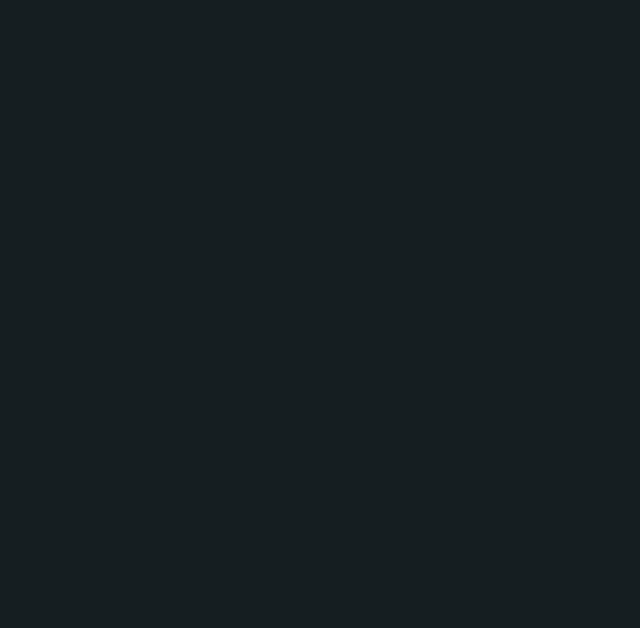
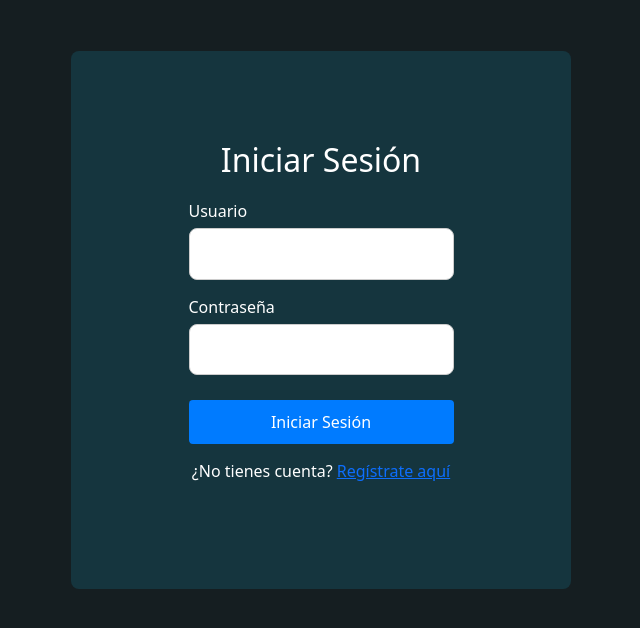
Before and after one commit to Roberto-av/reporte-ciudadano-front, a React (Create React App) app: page /login in a window 1280 px wide. Before the commit this address had no page. Shown: the top 628 px of the page, without its empty margins (319-959 px from the left). Built offline with nearby package versions, Linux system fonts and the light colour scheme.

Commit message:
Create login page

```diff
--- a/src/App.js
+++ b/src/App.js
@@ -9,6 +9,7 @@ import ReportsList from "./Pages/ReportsList";
 import User from "./Pages/User";
 import UpdateReport from "./Pages/UpdateReport";
 import AddReport from "./Pages/AddReport";
+import Login from "./Pages/Login";
 
 function App() {
   return (
@@ -20,6 +21,7 @@ function App() {
           <Route path="/reports/update/:reportId" element={<UpdateReport />} />
           <Route path="/reports/add" element={<AddReport />} />
         </Route>
+        <Route path="/login" element={<Login />} />
       </Routes>
     </Router>
   );
--- /dev/null
+++ b/src/Assets/login.module.css
@@ -0,0 +1,68 @@
+.container {
+    display: flex;
+    justify-content: center;
+    align-items: center;
+    height: 80vh;
+    width: 100%;
+  }
+
+  .loginContainer {
+    width: 500px;
+    padding: 90px;
+    border-radius: 8px;
+    background-color: #15353E;
+    display: flex;
+  flex-direction: column;
+  align-items: center;
+  }
+
+  h2 {
+    margin-top: 0;
+    margin-bottom: 20px;
+    text-align: center;
+    color: #ffff;
+  }
+
+  .formGroup {
+    margin-bottom: 15px;
+    width: 100%;
+  }
+
+  label {
+    width: 100%;
+    display: block;
+    margin-bottom: 5px;
+    color: #fff;
+  }
+
+  input[type="text"],
+  input[type="password"] {
+    width: 100%;
+    padding: 0.8em 1em;
+    border: 1px solid #ccc;
+    border-radius: 8px;
+    max-width: 300px;
+    font-size: 16px;
+  }
+
+  button {
+    width: 100%;
+    padding: 10px;
+    margin-top: 10px;
+    border: none;
+    border-radius: 4px;
+    background-color: #007bff;
+    color: #fff;
+    font-size: 16px;
+    cursor: pointer;
+  }
+
+  button:hover {
+    background-color: #0056b3;
+  }
+
+  p {
+    margin-top: 15px;
+    text-align: center;
+    color: #fff;
+  }
--- /dev/null
+++ b/src/Pages/Login.js
@@ -0,0 +1,46 @@
+import React, { useState } from 'react';
+import axios from 'axios';
+import styles from '../Assets/login.module.css'; // Importa los estilos de CSS Modules
+
+function Login() {
+
+    const [username, setUsername] = useState('');
+    const [password, setPassword] = useState('');
+    const [error, setError] = useState('');
+
+    const handleSubmit = async (e) => {
+      e.preventDefault();
+      try {
+        const response = await axios.post(`${process.env.REACT_APP_API_BASE_URL}/auth/login`, {
+          username,
+          password,
+        });
+        // Manejar la respuesta (por ejemplo, guardar el token de acceso)
+      } catch (error) {
+        setError('Credenciales incorrectas. Por favor, inténtalo de nuevo.');
+      }
+    };
+
+    return (
+        <div className={styles.container}>
+          <div className={styles.loginContainer}>
+            <h2>Iniciar Sesión</h2>
+            {error && <p className={styles.error}>{error}</p>}
+            <form onSubmit={handleSubmit}>
+              <div className={styles.formGroup}>
+                <label htmlFor="username">Usuario</label>
+                <input type="text" id="username" value={username} onChange={(e) => setUsername(e.target.value)} required />
+              </div>
+              <div className={styles.formGroup}>
+                <label htmlFor="password">Contraseña</label>
+                <input type="password" id="password" value={password} onChange={(e) => setPassword(e.target.value)} required />
+              </div>
+              <button type="submit">Iniciar Sesión</button>
+            </form>
+            <p>¿No tienes cuenta? <a href="/registro">Regístrate aquí</a></p>
+          </div>
+        </div>
+      );
+    }
+
+export default Login;
```
